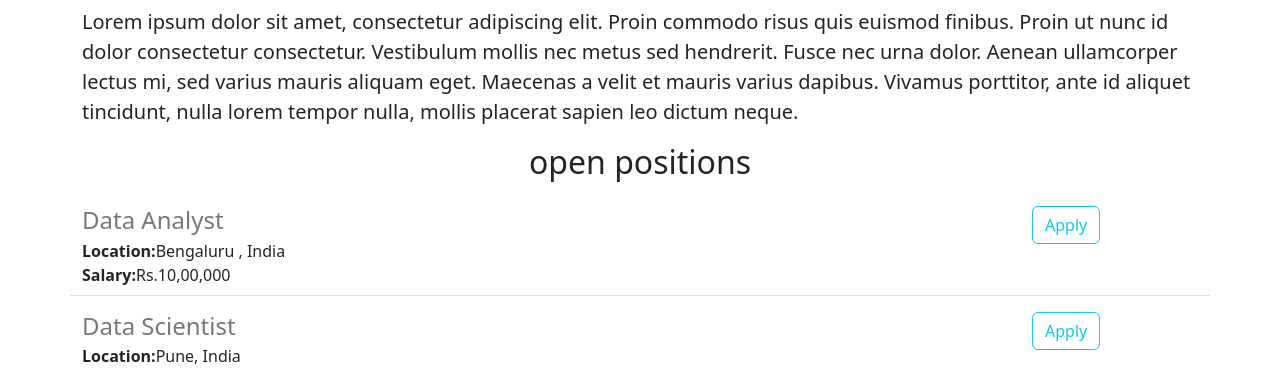
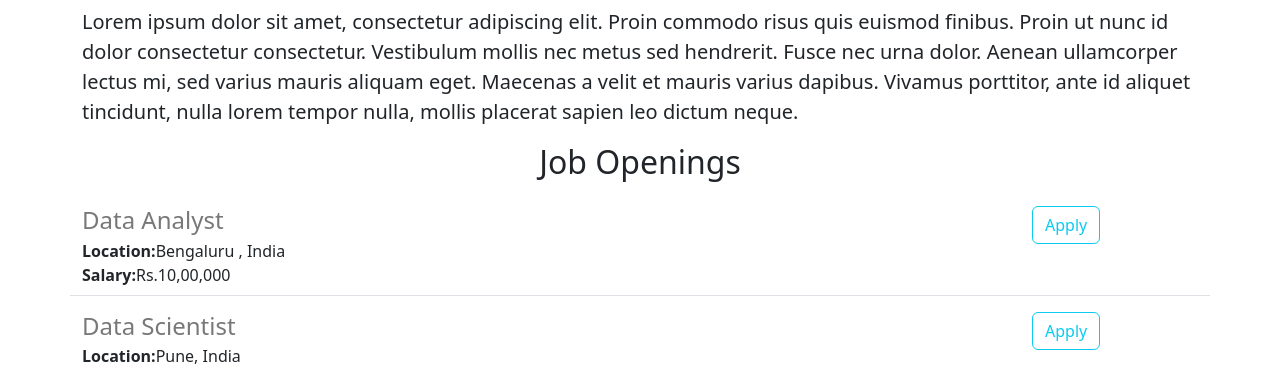
Before and after one commit to abhishekm1929/jovian-careers-website, a Flask app: page / in a window 1280 px wide. Shown: the part 479-847 px from the top of the page. Run offline with Flask 3, Linux system fonts and the light colour scheme.

Commit message:
made some changes

```diff
--- a/templates/home.html
+++ b/templates/home.html
@@ -26,7 +26,7 @@
     <p class='lead'>
         Lorem ipsum dolor sit amet, consectetur adipiscing elit. Proin commodo risus quis euismod finibus. Proin ut nunc id dolor consectetur consectetur. Vestibulum mollis nec metus sed hendrerit. Fusce nec urna dolor. Aenean ullamcorper lectus mi, sed varius mauris aliquam eget. Maecenas a velit et mauris varius dapibus. Vivamus porttitor, ante id aliquet tincidunt, nulla lorem tempor nulla, mollis placerat sapien leo dictum neque.
     </p>
-    <h2 class='text-center mt-2 mb-4'>open positions</h2>
+    <h2 class='text-center mt-2 mb-4'>Job Openings</h2>
 
     <div>
         {% for job in jobs %}
```
